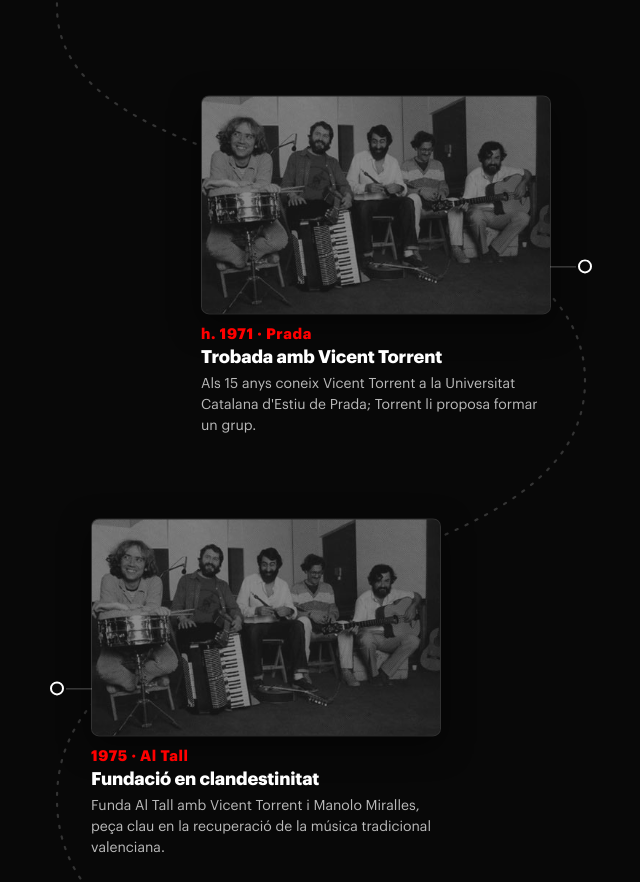
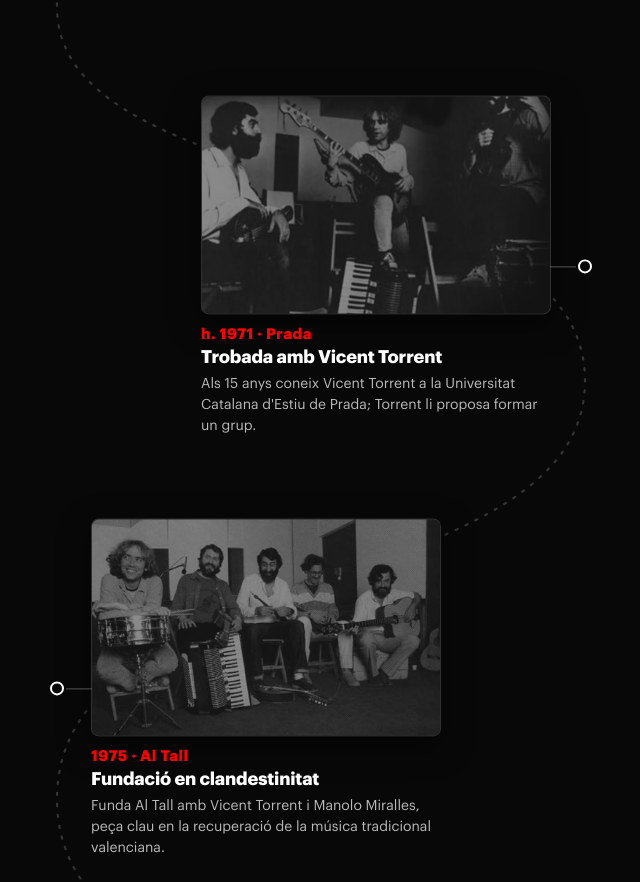
Before and after one commit to syncrolattex-maker/miquelgil, a Next.js app: page /biografia in a window 1280 px wide. Shown: the part 3469-4351 px from the top of the page, without its empty margins (319-959 px from the left). Built offline with nearby package versions, Linux system fonts and the light colour scheme.

Commit message:
fix(biografia): update checkpoint photo for Trobada amb Vicent Torrent

```diff
--- a/components/ScrollPathJourney.tsx
+++ b/components/ScrollPathJourney.tsx
@@ -40,7 +40,7 @@ const CHECKPOINTS: CheckpointData[] = [
     badge: "h. 1971 · Prada",
     title: "Trobada amb Vicent Torrent",
     text: "Als 15 anys coneix Vicent Torrent a la Universitat Catalana d'Estiu de Prada; Torrent li proposa formar un grup.",
-    media: "/images/07-1978-6.jpg",
+    media: "/images/trobada-vicent-torrent.png",
     progress: 0.17,
     pinX: "74%",
     pinY: "17%",
```
Also changed, not shown: public/images/trobada-vicent-torrent.png (added).
